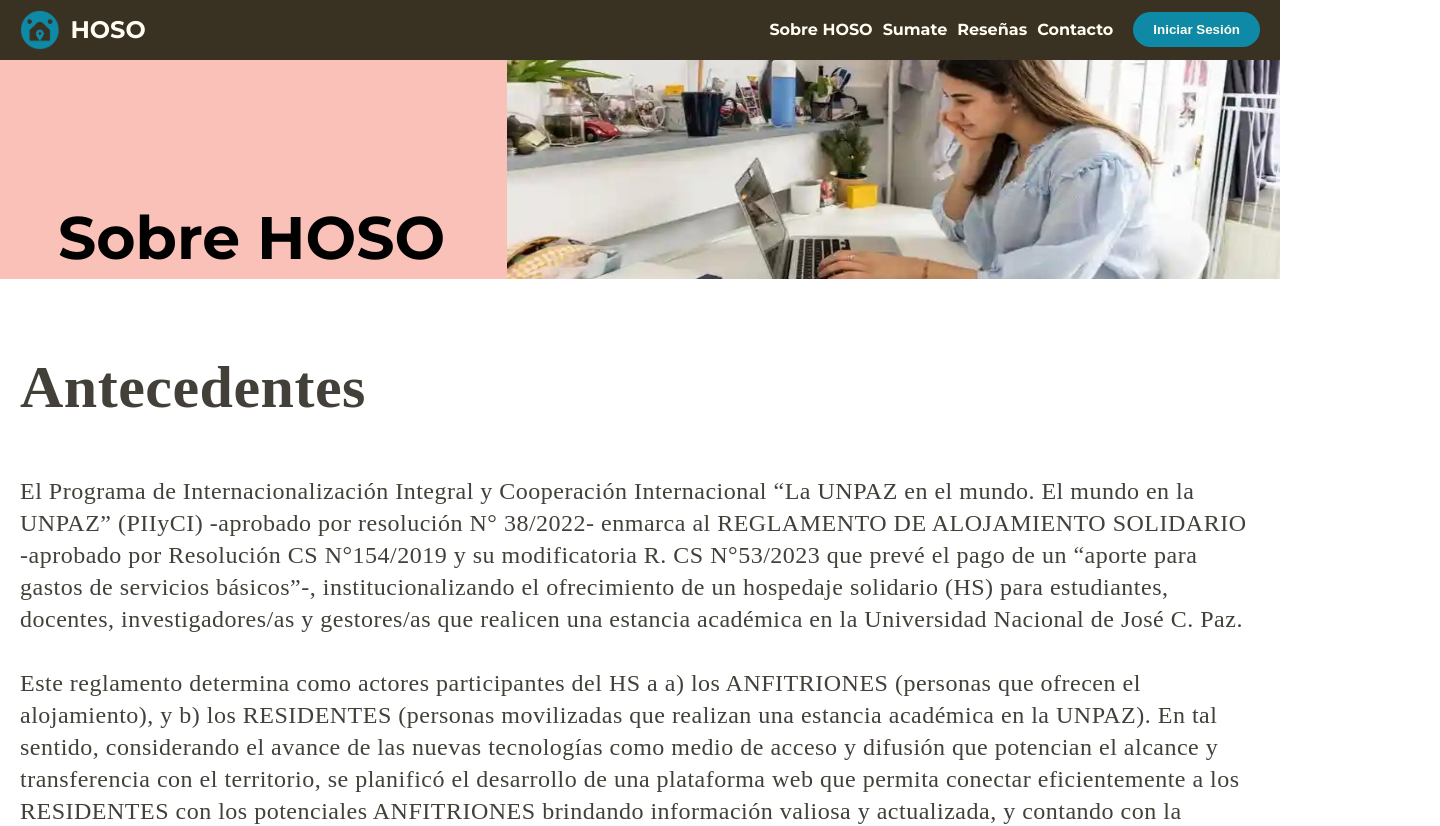
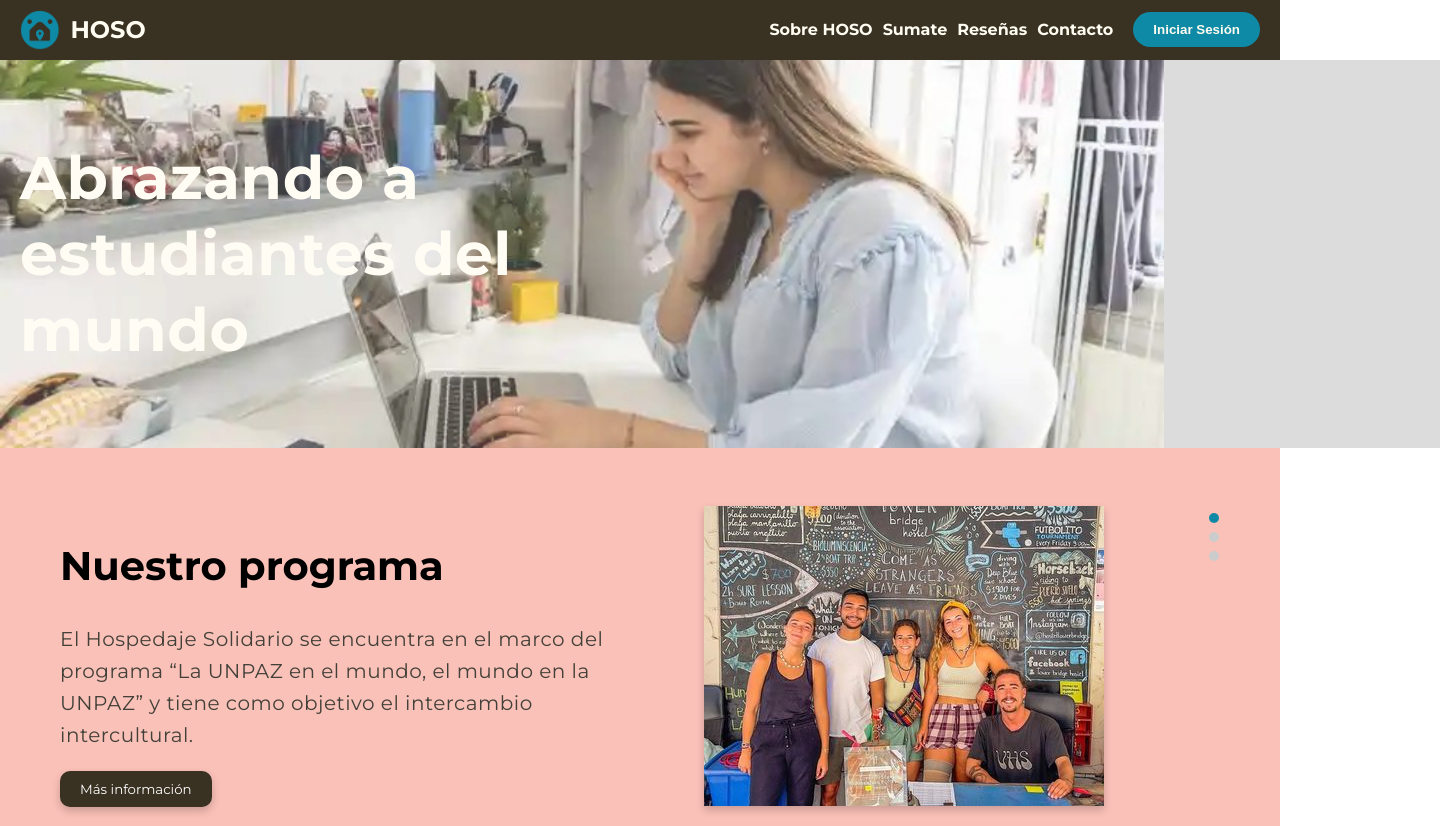
Before and after one commit to nicomedina88/HOSOsite, a React (Create React App) app: page / in a window 1280 px wide. Shown: the top 826 px of the page, 1440 px wide, since content can reach past the window. Built offline with nearby package versions, Linux system fonts and the light colour scheme.

Commit message:
cambios nuevitos

```diff
--- a/src/App.js
+++ b/src/App.js
@@ -1,14 +1,20 @@
 import './App.css';
 import Header from './componentes/Header.jsx';
 import Footer from './componentes/Footer.jsx';
-import Sobrehoso from './componentes/Sobrehoso.jsx';
+import Banner from './componentes/Banner.jsx';
+import Carrusel from './componentes/Carrusel.jsx';
+import Contacto from './componentes/Contacto.jsx';
+import Resenas from './componentes/Resenas.jsx';
 
 function App() {
   return (
     <div className="App">
       <header>
         <Header />
-        <Sobrehoso />
+        <Banner />
+        <Carrusel />
+        <Resenas />
+        <Contacto />
         <Footer />
       </header>
     </div>
--- a/src/componentes/Condiciones.css
+++ b/src/componentes/Condiciones.css
@@ -1,4 +1,4 @@
-/* Sobrehoso.css */
+/* Condiciones.css */
 
 
 .mini-banner {
@@ -6,22 +6,24 @@
     display: flex;
     justify-content: space-between;
     align-items: center;
+    text-align: left; /* Alinea el texto a la izquierda */
+
   }
 
   .title-container {
     color: #000;
     font-feature-settings: 'salt' on, 'clig' off, 'liga' off;
     font-family: 'Montserrat', sans-serif;
-    font-size: 30px;
+    font-size: 20px;
     font-style: normal;
     font-weight: 600;
-    line-height: 40px;
+    line-height: 60px;
     padding-top: 50px; /* Puedes ajustar esto según tus preferencias */
     padding-bottom: 0; /* Ajusta esto para acercar el título al borde inferior */
     width: 503px;
     height: 34px;
     flex-shrink: 0;
-    margin-left: 0;
+    padding-left: 15px;
   }
 
 
--- a/src/componentes/Condiciones.jsx
+++ b/src/componentes/Condiciones.jsx
@@ -9,7 +9,7 @@ const Condiciones = () => {
       {/* Mini banner */}
       <div className="mini-banner">
         <div className="title-container">
-          <h1 className="title">Terminos y Condiciones</h1>
+          <h1 className="title">Términos y Condiciones</h1>
         </div>
         <img
           src={foto}
--- a/src/componentes/Footer.jsx
+++ b/src/componentes/Footer.jsx
@@ -23,7 +23,7 @@ function Footer() {
       </div>
       <div className="info">
         <p>
-          <a href="/politicas-de-privacidad">Políticas de privacidad</a>
+          <a href="/politicas-de-privacidad">Política de privacidad</a>
           <span> | </span>
           <a href="/terminos-y-condiciones">Términos y condiciones</a>
         </p>
--- a/src/componentes/Privacidad.css
+++ b/src/componentes/Privacidad.css
@@ -6,22 +6,24 @@
     display: flex;
     justify-content: space-between;
     align-items: center;
+    text-align: left; /* Alinea el texto a la izquierda */
+
   }
 
   .title-container {
     color: #000;
     font-feature-settings: 'salt' on, 'clig' off, 'liga' off;
     font-family: 'Montserrat', sans-serif;
-    font-size: 30px;
+    font-size: 20px;
     font-style: normal;
     font-weight: 600;
-    line-height: 40px;
+    line-height: 60px;
     padding-top: 50px; /* Puedes ajustar esto según tus preferencias */
     padding-bottom: 0; /* Ajusta esto para acercar el título al borde inferior */
     width: 503px;
     height: 34px;
     flex-shrink: 0;
-    margin-left: 0;
+    padding-left: 15px;
   }
 
 
--- a/src/componentes/Privacidad.jsx
+++ b/src/componentes/Privacidad.jsx
@@ -9,7 +9,7 @@ const Privacidad = () => {
       {/* Mini banner */}
       <div className="mini-banner">
         <div className="title-container">
-          <h1 className="title">Politicas de Privacidad</h1>
+          <h1 className="title">Política de Privacidad</h1>
         </div>
         <img
           src={foto}
--- a/src/componentes/Sobrehoso.css
+++ b/src/componentes/Sobrehoso.css
@@ -6,6 +6,8 @@
   display: flex;
   justify-content: space-between;
   align-items: center;
+  text-align: left; /* Alinea el texto a la izquierda */
+
 }
 
 .title-container {
@@ -21,7 +23,7 @@
   width: 503px;
   height: 34px;
   flex-shrink: 0;
-  margin-left: 0;
+  padding-left: 15px;
 }
 
 
@@ -44,8 +46,8 @@
   font-family: DM Sans;
   font-size: 60px;
   font-style: normal;
-  font-weight: 700;
-  line-height: 76px; /* 126.667% */
+  font-weight: 600;
+  line-height: 56px; /* 126.667% */
   letter-spacing: 0.5px;
   text-align: left; /* Alinea el texto a la izquierda */
 }
@@ -61,3 +63,15 @@
   line-height: 32px; /* 133.333% */
   letter-spacing: 0.5px;
 }
+
+.text-with-image-container {
+  display: flex;
+  align-items: center;
+}
+
+.project-logo {
+  width: 500px; /* Ajusta el tamaño según sea necesario */
+  height: 300px; /* Esto mantiene la proporción de la imagen */
+  margin-left: 20px; /* Ajusta la distancia entre la imagen y el texto */
+  margin-right: 20px; /* Ajusta la distancia entre la imagen y el texto */
+}
--- a/src/componentes/Sobrehoso.jsx
+++ b/src/componentes/Sobrehoso.jsx
@@ -2,6 +2,8 @@
 import foto from '../img/fondo1.png';
 import React from 'react';
 import './Sobrehoso.css'; // Asegúrate de importar tu archivo CSS
+import internacionales from '../img/internacionales.png';
+import logo6 from '../img/hoso6.png';
 
 const Sobrehoso = () => {
   return (
@@ -17,8 +19,6 @@ const Sobrehoso = () => {
           className="image"
         />
       </div>
-
-      {/* Contenido de texto */}
       <div className="text-container">
         <h2 className="section-title">Antecedentes</h2>
         <p className="paragraph">
@@ -30,7 +30,45 @@ const Sobrehoso = () => {
       <br />
        En esta etapa inicial del proyecto “HOSO. Abrazando a estudiantes del mundo” pretende cubrir las necesidades locales e institucionales de la UNPAZ, pero poniendo en perspectiva, con este desarrollo tecnológico, el beneficio común de todo el sistema universitario nacional e internacional, público y privado.
       <br />
-      <br />
+        </p>
+      </div>
+      <img src={internacionales} alt="logo internacionales" />
+      <div className="text-with-image-container">
+      <div className="text-container">
+        <h2 className="section-title">¿Qué es HOSO?</h2>
+        <p className="paragraph">
+        El proyecto “HOSO. Abrazando a estudiantes del mundo” surge de la necesidad de responder ante la demanda de hospedaje solidario por parte de estudiantes, docentes, investigadores/as, graduados/as y/o gestores extranjeros interesados en realizar un período de intercambio en la UNPAZ.
+        <br />
+        <br />
+        El hospedaje solidario (HS) se encuentra en el marco del programa “La UNPAZ en el mundo. El mundo en la UNPAZ” de la Dirección General de Relaciones Internacionales, y tiene como objetivo el enriquecimiento multicultural, ya que implica la convivencia con estudiantes de distintas partes de Latinoamérica, a quienes se les ofrece alojamiento ad honorem durante el período de estancia de la movilidad académica en la UNPAZ, promoviendo así la internacionalización en nuestra comunidad universitaria.
+        <br />
+        <br />
+        En este marco, “HOSO”, la plataforma web multipantalla, viene a proponer un espacio donde almacenar, consultar y modificar los datos de los/as ANFITRIONES/AS de una forma eficiente, facilitando la búsqueda y el contacto de los mismos a fin de conocer su disponibilidad para recibir a un/a RESIDENTE en su hogar durante el período de intercambio.
+        </p>
+      </div>
+      <img
+          src={logo6}
+          alt="Logo del proyecto HOSO"
+          className="project-logo"
+        />
+      </div>
+      <div className="text-container">
+        <h2 className="section-title">Nuestros objetivos</h2>
+        <p className="paragraph">
+        - Simplificar el ingreso, la consulta y modificación de la información de los/as ANFITRIONES/AS postulados para recibir a un/a RESIDENTE de intercambio.
+        <br />
+        <br />
+        - Difundir el programa de HS, “La UNPAZ en el mundo. El mundo en la UNPAZ”, a fin de cubrir las vacancias de ANFITRIONES/AS.
+        <br />
+        <br />
+        - Posicionar a la UNPAZ en el ámbito nacional e internacional mediante el diseño y desarrollo de una solución informática eficiente que se apegue a los estándares actuales de usabilidad y accesibilidad, y que sea susceptible de posicionar orgánicamente en los principales motores de búsqueda.
+        <br />
+        <br />
+        - Ampliar y fortalecer los vínculos de cooperación internacional atento a las sinergias y desafíos que presenta la virtualización y el contexto global mediante la promoción orgánica de “HOSO”.
+        <br />
+        <br />
+        - Establecer un círculo virtuoso de enriquecimiento cultural entre los actores vinculados y su entorno.
+        <br />
         </p>
       </div>
     </div>
--- a/src/componentes/Sumate.css
+++ b/src/componentes/Sumate.css
@@ -6,6 +6,8 @@
     display: flex;
     justify-content: space-between;
     align-items: center;
+    text-align: left; /* Alinea el texto a la izquierda */
+
   }
 
   .title-container {
@@ -21,7 +23,7 @@
     width: 503px;
     height: 34px;
     flex-shrink: 0;
-    margin-left: 0;
+    padding-left: 15px;
   }
 
 
```
